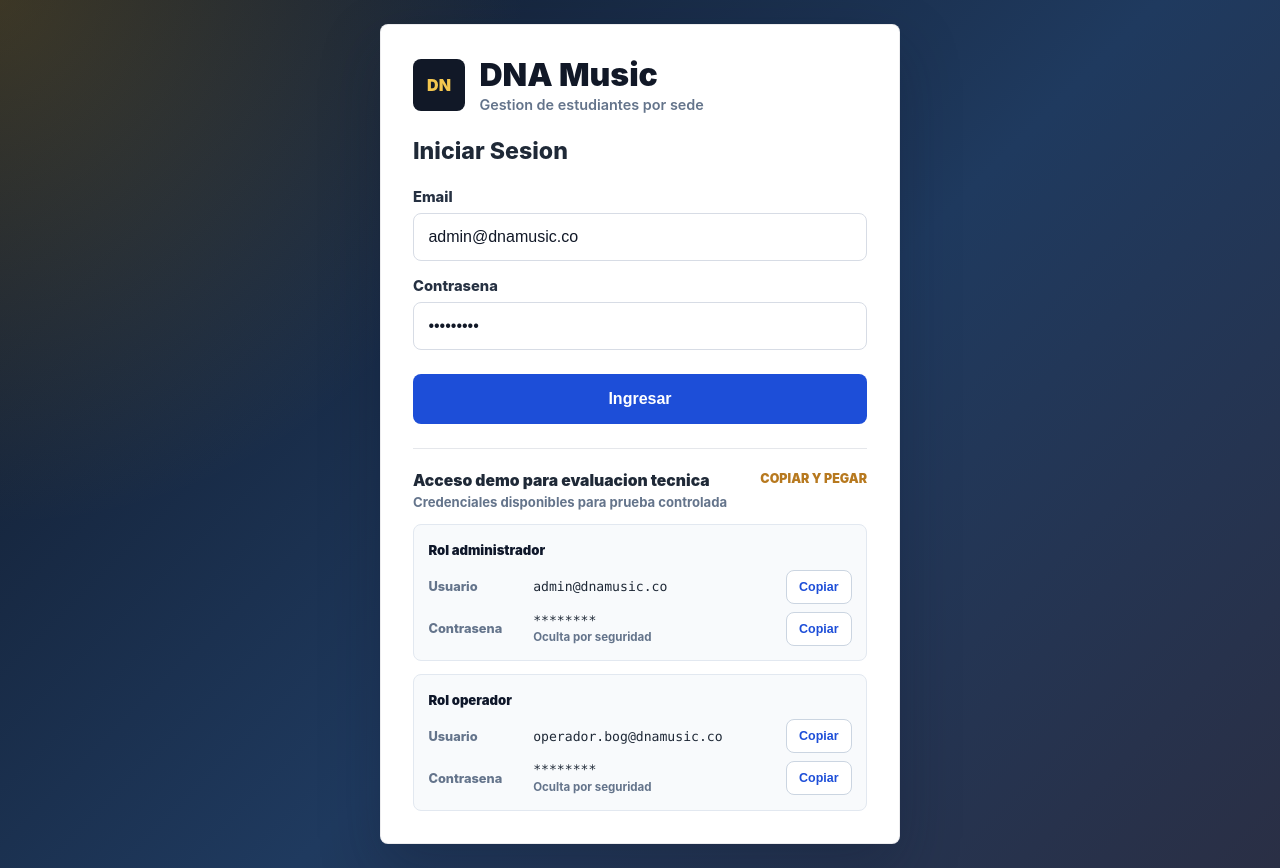
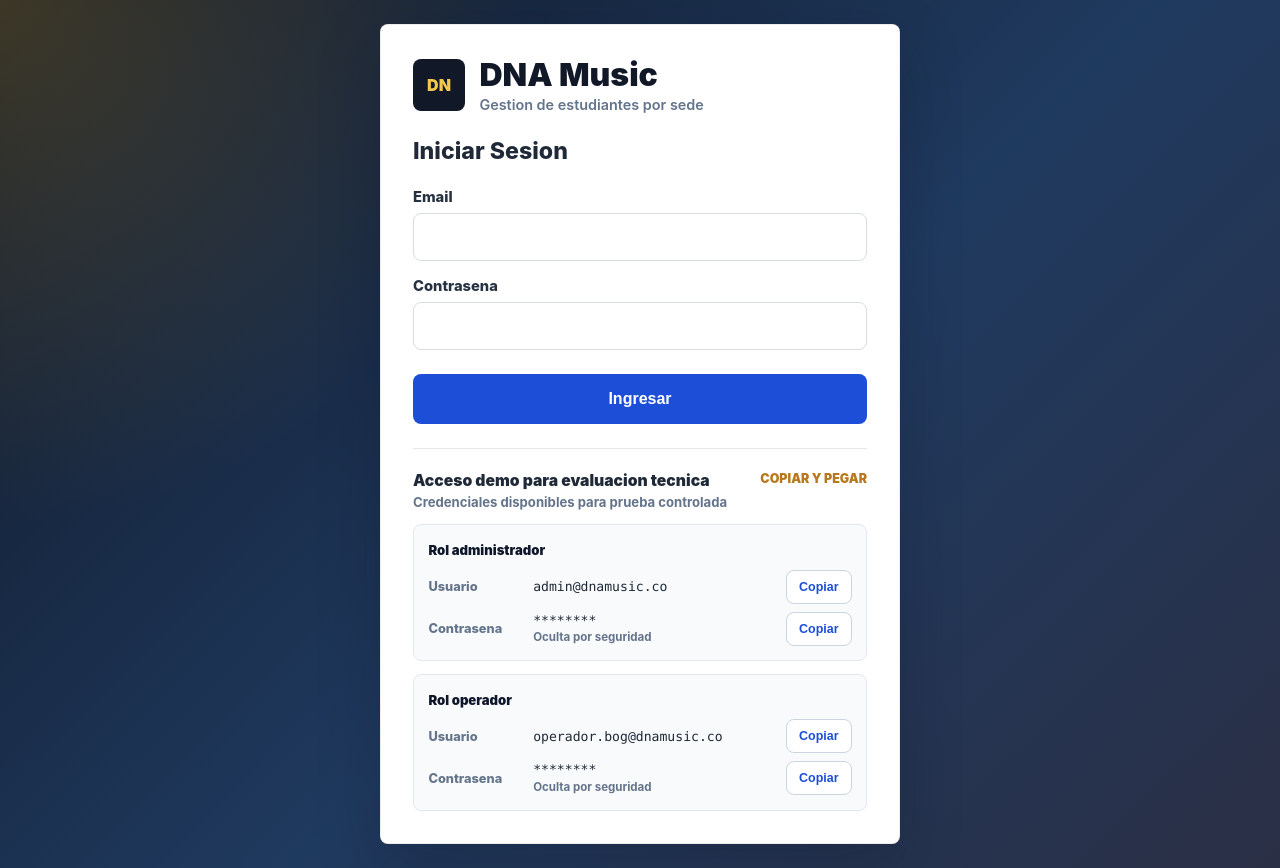
Before and after one commit to wilson777-g/Prueba-T-cnica-Desarrollador-Backend-Jr.-Wilson-Andr-s-Camacho-Culma, a React (Vite) app in the folder web/: page /login in a window 1280 px wide. Built offline with nearby package versions, Linux system fonts and the light colour scheme; no server answers.

Commit message:
Limpiar precarga del formulario de login

```diff
--- a/web/src/pages/LoginPage.tsx
+++ b/web/src/pages/LoginPage.tsx
@@ -12,8 +12,8 @@ const warmUpServer = async () => {
 
 export const LoginPage: React.FC = () => {
   const demoPasswordMask = '********';
-  const [email, setEmail] = useState('admin@dnamusic.co');
-  const [password, setPassword] = useState('Admin123!');
+  const [email, setEmail] = useState('');
+  const [password, setPassword] = useState('');
   const [error, setError] = useState('');
   const [loading, setLoading] = useState(false);
   const [copiedField, setCopiedField] = useState('');
@@ -90,9 +90,11 @@ export const LoginPage: React.FC = () => {
             <label htmlFor="email">Email</label>
             <input
               id="email"
+              name="email"
               type="email"
               value={email}
               onChange={e => setEmail(e.target.value)}
+              autoComplete="username"
               required
               disabled={loading}
             />
@@ -102,9 +104,11 @@ export const LoginPage: React.FC = () => {
             <label htmlFor="password">Contrasena</label>
             <input
               id="password"
+              name="password"
               type="password"
               value={password}
               onChange={e => setPassword(e.target.value)}
+              autoComplete="current-password"
               required
               disabled={loading}
             />
```
